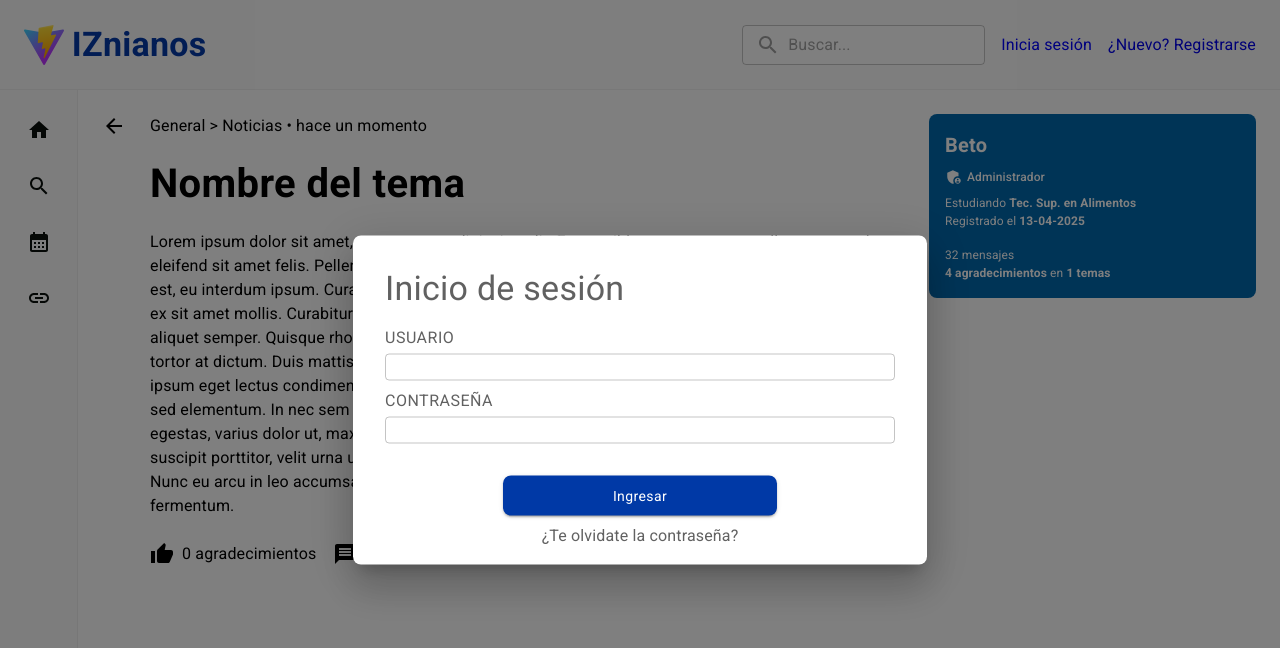
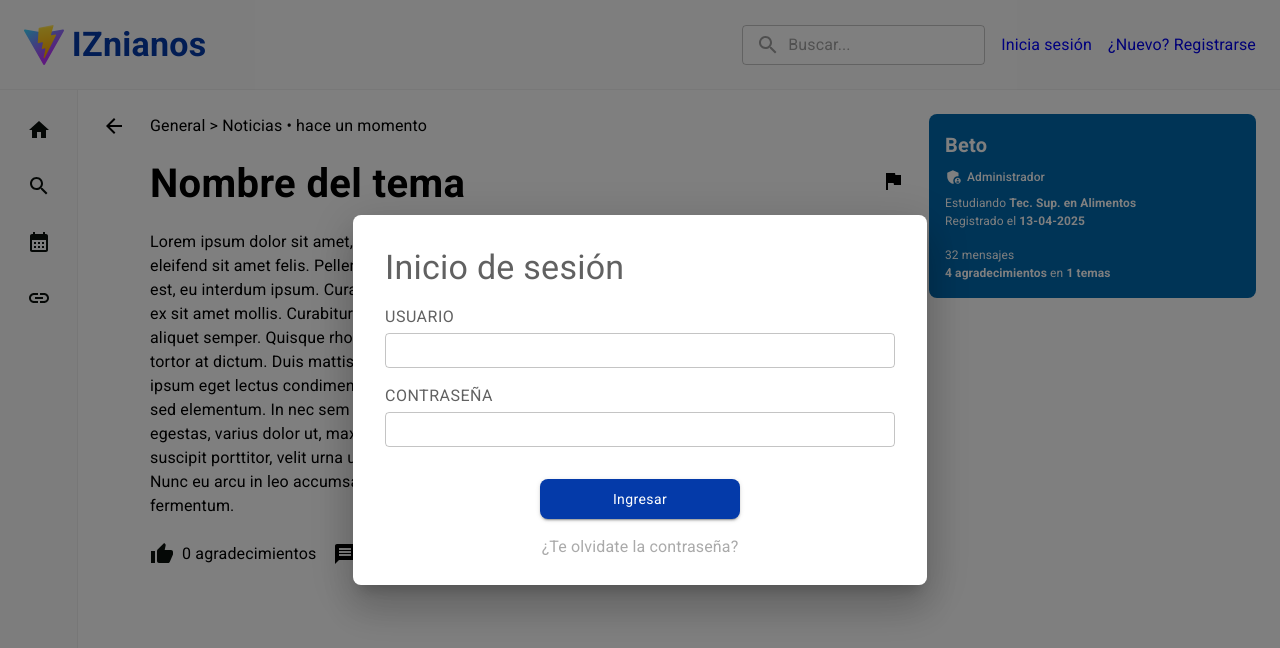
Before and after one commit to 1nazareno1/Front-ALG-3, a React (Vite) app: page /post in a window 1280 px wide. Both pictures are taken after a click on the button "Inicia sesión". Shown: the top 648 px of the page. Built offline with nearby package versions, Linux system fonts and the light colour scheme; some icons are missing.

Commit message:
authSlice, logueo visible en componentes, conexion a API

```diff
--- a/src/components/modals/LoginModal.jsx
+++ b/src/components/modals/LoginModal.jsx
@@ -1,14 +1,33 @@
-import { Modal, Box, TextField, Typography, Button, IconButton } from "@mui/material";
-import React from "react";
+import {
+  Box,
+  Button,
+  CircularProgress,
+  Modal,
+  TextField,
+  Typography,
+} from '@mui/material'
+import CloseIcon from '@mui/icons-material/Close'
+import { useDispatch, useSelector } from 'react-redux'
+import { getUserSession } from '../../redux/slices/authSlice'
+import { useEffect } from 'react'
+import { toast } from 'sonner'
 
+function LoginModal({ open, onClose }) {
+  const { status } = useSelector((state) => state.auth)
+  const dispatch = useDispatch()
 
-import CloseIcon from '@mui/icons-material/Close';
+  const handleLogin = async (username, password) => {
+    try {
+      await dispatch(getUserSession({ username, password })).unwrap()
+      toast.success('Usuario logueado con exito')
+    } catch {}
+  }
 
+  useEffect(() => {
+    if (status == 'succesful') onClose()
+  }, [handleLogin])
 
-
-
-function LoginModal({open, onClose }) {
-    return  (
+  return (
     <Modal open={open} onClose={onClose}>
       <Box
         sx={{
@@ -17,14 +36,24 @@ function LoginModal({open, onClose }) {
           left: '50%',
           transform: 'translate(-50%, -50%)',
           width: 574,
-                height: 329,
+          height: 370,
           bgcolor: 'background.paper',
           boxShadow: 24,
           p: 4,
-                borderRadius: 2
-            }}>
-                <Box sx={{ display: 'flex', justifyContent:'space-between', alignItems: 'center', mb: 2}}>
-                    <Typography variant="h4" color="grey.700" sx={{ fontWeight: 400}}>Inicio de sesión</Typography>
+          borderRadius: 2,
+        }}
+      >
+        <Box
+          sx={{
+            display: 'flex',
+            justifyContent: 'space-between',
+            alignItems: 'center',
+            mb: 2,
+          }}
+        >
+          <Typography variant="h4" color="grey.700" sx={{ fontWeight: 400 }}>
+            Inicio de sesión
+          </Typography>
           <Box
             component="button"
             onClick={onClose}
@@ -35,13 +64,11 @@ function LoginModal({open, onClose }) {
               cursor: 'pointer',
               color: 'grey.700',
               lineHeight: 1,
-                        p:0,
+              p: 0,
             }}
             aria-label="Cerrar"
-
           >
-                       <CloseIcon fontSize="inherit"/>
-
+            <CloseIcon fontSize="inherit" />
           </Box>
         </Box>
         <Typography
@@ -58,14 +85,14 @@ function LoginModal({open, onClose }) {
         <TextField
           variant="outlined"
           fullWidth
-                sx= {{ mb: 1 }}
+          sx={{ mb: 2 }}
           InputProps={{
-                  sx: {height: 27, fontsize: 15}
+            sx: { height: 35, fontsize: 15 },
           }}
         />
 
         <Typography
-                sx= {{
+          sx={{
             fontWeight: 400,
             fontsize: 18,
             color: 'grey.700',
@@ -77,60 +104,63 @@ function LoginModal({open, onClose }) {
         </Typography>
 
         <TextField
-
           type="password"
           variant="outlined"
           fullWidth
           sx={{ mb: 3 }}
           InputProps={{
-                  sx: {height: 27, fontsize: 15}
+            sx: { height: 35, fontsize: 15 },
           }}
-
         />
         <Button
           variant="contained"
           alignItems="center"
-
-                sx= {{
-                  bgcolor: '#0039A6',
+          onClick={() => handleLogin()}
+          sx={(theme) => ({
+            backgroundColor:
+              status == 'loading'
+                ? theme.palette.secondary.dark
+                : theme.palette.primary.main,
             mx: 'auto',
-                  display: 'block',
+            display: 'flex',
             borderRadius: 2,
             height: 40,
-                  width: 274,
-                  mb: 1,
+            width: 200,
+            mb: 2,
             mt: 1,
             fontWeight: 400,
-                  fontsize:18,
+            fontsize: 18,
             textTransform: 'none',
-                  '&:hover': {
-                    bgcolor: '#002f86',
-                  },
-                }}
+          })}
         >
-                  Ingresar
-
+          {status == 'loading' ? (
+            <CircularProgress size={16} color="secondary" />
+          ) : (
+            'Ingresar'
+          )}
         </Button>
 
         <Typography
           component="a"
           href="#"
-                sx={{
-                  color: 'grey.700',
+          sx={(theme) => ({
+            color: theme.palette.secondary.dark,
             fontsize: 10,
             display: 'block',
             textAlign: 'center',
             mt: 1,
             textDecoration: 'none',
-                cursor: 'pointer',}}
+            cursor: 'pointer',
+            transition: 'ease-in .1s',
+            '&:hover': {
+              color: theme.palette.primary.main,
+            },
+          })}
         >
           ¿Te olvidate la contraseña?
         </Typography>
-
       </Box>
-
     </Modal>
   )
-
 }
 export default LoginModal
--- a/src/components/navbar/Barra horizontal/MainNavbar.jsx
+++ b/src/components/navbar/Barra horizontal/MainNavbar.jsx
@@ -1,15 +1,8 @@
 //? Importes de React
 import { useState } from 'react'
-
 //? Importes de Terceros
 import {
   Box,
-  Divider,
-  Drawer,
-  List,
-  ListItem,
-  ListItemIcon,
-  ListItemText,
   TextField,
   Typography,
   useMediaQuery,
@@ -17,16 +10,22 @@ import {
 } from '@mui/material'
 //? Importes propios
 import { Logo } from './Logo'
-import { Menu, Search } from '@mui/icons-material'
+import {
+  Logout,
+  Menu,
+  NotificationImportant,
+  Search,
+} from '@mui/icons-material'
 import LoginModal from '../../modals/LoginModal'
-
 import { MobileNavbar } from './MobileNavbar'
+import { useSelector } from 'react-redux'
 
 export const MainNavbar = () => {
   const [menuOpen, setMenuOpen] = useState(false)
+  const [modalOpen, setLoginOpen] = useState(false)
+  const { isLogged, username } = useSelector((state) => state.auth)
   const theme = useTheme()
   const isDesktop = useMediaQuery(theme.breakpoints.up('lg'))
-  const [modalOpen, setLoginOpen] = useState(false)
 
   return (
     <>
@@ -42,8 +41,14 @@ export const MainNavbar = () => {
         })}
       >
         <Logo />
-        {isDesktop && (
-          <Box sx={{ display: 'flex', alignItems: 'center', gap: 2 }}>
+        {isDesktop ? (
+          <Box
+            sx={{
+              display: 'flex',
+              alignItems: 'center',
+              gap: isLogged ? 7 : 2,
+            }}
+          >
             <TextField
               size="small"
               placeholder="Buscar..."
@@ -53,6 +58,22 @@ export const MainNavbar = () => {
                 startAdornment: <Search sx={{ color: 'grey.500', mr: 1 }} />,
               }}
             />
+            {isLogged ? (
+              <Box display={'flex'} gap={3}>
+                <Typography color="primary">
+                  Hola{' '}
+                  <Typography component={'span'} fontWeight={500}>
+                    {username}
+                  </Typography>
+                </Typography>
+                <NotificationImportant
+                  color="primary"
+                  sx={{ cursor: 'pointer' }}
+                />
+                <Logout color="primary" sx={{ cursor: 'pointer' }} />
+              </Box>
+            ) : (
+              <>
                 <Typography
                   component="button"
                   onClick={() => setLoginOpen(true)}
@@ -68,7 +89,10 @@ export const MainNavbar = () => {
                 >
                   Inicia sesión
                 </Typography>
-            <LoginModal open={modalOpen} onClose={() => setLoginOpen(false)} />
+                <LoginModal
+                  open={modalOpen}
+                  onClose={() => setLoginOpen(false)}
+                />
                 <Typography
                   component={'a'}
                   href="/foro"
@@ -76,8 +100,10 @@ export const MainNavbar = () => {
                 >
                   ¿Nuevo? Registrarse
                 </Typography>
+              </>
+            )}
           </Box>
-        )}
+        ) : null}
         {!isDesktop ? (
           <Box onClick={() => setMenuOpen(!menuOpen)}>
             <Menu color="primary" fontSize={'medium'} />
--- /dev/null
+++ b/src/components/posts/PostTopContent.jsx
@@ -0,0 +1,67 @@
+import { Box, Tooltip, Typography } from '@mui/material'
+import { Flag } from '@mui/icons-material'
+import { UserCardModalComponent } from './UserCardModalComponent'
+import { getTimeAgoFromString } from '../../utils/Commons'
+
+export const PostTopContent = ({
+  postData,
+  setUserModalOpen,
+  upLg,
+  userModalOpen,
+}) => {
+  return (
+    <>
+      <Box>
+        <Typography>{`General > Noticias • ${getTimeAgoFromString(
+          postData.date
+        )}`}</Typography>{' '}
+        {!upLg ? (
+          <UserCardModalComponent
+            career={'Tec. Sup. en Alimentos'}
+            likeCount={4}
+            messageCount={32}
+            open={userModalOpen}
+            postCount={1}
+            registerDate={new Date()}
+            setOpen={setUserModalOpen}
+            title={'Administrador'}
+            username={'Beto'}
+          />
+        ) : null}
+      </Box>
+      <Box
+        display={'flex'}
+        justifyContent={'space-between'}
+        alignItems={'center'}
+      >
+        <Typography
+          fontSize={'40px'}
+          fontWeight={700}
+          sx={(theme) => ({
+            lineHeight: 1.1,
+            [theme.breakpoints.down('lg')]: {
+              lineHeight: 1,
+              fontSize: '32px',
+            },
+          })}
+        >
+          {postData.title}
+        </Typography>{' '}
+        <Tooltip placement={'top'} title="Denunciar post">
+          <Box
+            sx={(theme) => ({
+              cursor: 'pointer',
+              transition: 'ease-in .1s',
+              '&:hover': {
+                color: theme.palette.error.main,
+                marginBottom: theme.spacing(1),
+              },
+            })}
+          >
+            <Flag />
+          </Box>
+        </Tooltip>
+      </Box>
+    </>
+  )
+}
--- a/src/components/posts/UserCardComponent.jsx
+++ b/src/components/posts/UserCardComponent.jsx
@@ -37,7 +37,7 @@ export const UserCardComponent = ({
       </Typography>
       <Box display={'flex'} my={1} gap={0.5} alignItems={'center'}>
         {title == 'Administrador' || title == 'Moderador' ? (
-          <Tooltip title={`Este usuario es ${title}`}>
+          <Tooltip placement={'top'} title={`Este usuario es ${title}`}>
             <AdminPanelSettings
               sx={(theme) => ({
                 color: theme.palette.common.white,
--- a/src/components/posts/UserCardModalComponent.jsx
+++ b/src/components/posts/UserCardModalComponent.jsx
@@ -54,7 +54,7 @@ export const UserCardModalComponent = ({
           </Box>
           <Box display={'flex'} my={1} gap={0.5} alignItems={'center'}>
             {title == 'Administrador' || title == 'Moderador' ? (
-              <Tooltip title={`Este usuario es ${title}`}>
+              <Tooltip placement={'top'} title={`Este usuario es ${title}`}>
                 <AdminPanelSettings
                   sx={(theme) => ({
                     color: theme.palette.common.black,
--- a/src/main.jsx
+++ b/src/main.jsx
@@ -3,11 +3,13 @@ import { createRoot } from 'react-dom/client'
 import { StrictMode } from 'react'
 import App from './App.jsx'
 import { Providers } from './redux/Providers.jsx'
+import { Toaster } from 'sonner'
 
 createRoot(document.getElementById('root')).render(
   <StrictMode>
     <Providers>
       <App />
     </Providers>
+    <Toaster richColors position="bottom-right" expand />
   </StrictMode>
 )
--- a/src/pages/home/ForumPostPage.jsx
+++ b/src/pages/home/ForumPostPage.jsx
@@ -1,22 +1,25 @@
+import { ArrowBack, Message, ThumbUp } from '@mui/icons-material'
+import { Box, CircularProgress, Typography } from '@mui/material'
+import { PostTopContent } from '../../components/posts/PostTopContent'
 import { useEffect, useState } from 'react'
-import { ArrowBack, Message, ThumbUp } from '@mui/icons-material'
 import { UserCardComponent } from '../../components/posts/UserCardComponent'
-import { Box, CircularProgress, Typography } from '@mui/material'
-import { getTimeAgoFromString } from '../../utils/Commons'
 import { useWindowSize } from '../../hooks/useWindowSize'
-import { UserCardModalComponent } from '../../components/posts/UserCardModalComponent'
+import { useSelector } from 'react-redux'
 
 export const ForumPostPage = () => {
   const [loading, setLoading] = useState(true)
   const [postData, setPostData] = useState({})
   const [userModalOpen, setUserModalOpen] = useState(false)
+  const [userLike, setUserLike] = useState(false)
+  const { userID: id } = useSelector((state) => state.auth)
   const { upLg } = useWindowSize()
 
   useEffect(() => {
     setTimeout(() => {
+      const userLiked = Math.random() < 0.5 ? [1] : []
       setPostData({
         answers: 0,
-        likes: 0,
+        likes: userLiked,
         title: 'Nombre del tema',
         body: `Lorem ipsum dolor sit amet, consectetur adipiscing elit. Fusce
               nibh sem, cursus ac pellentesque vel, eleifend sit amet felis.
@@ -45,6 +48,12 @@ export const ForumPostPage = () => {
     }, 1000)
   }, [])
 
+  useEffect(() => {
+    if (postData.likes && postData.likes.includes(id)) {
+      setUserLike(true)
+    }
+  }, [id, postData])
+
   return (
     <Box
       sx={(theme) => ({
@@ -54,6 +63,7 @@ export const ForumPostPage = () => {
         [theme.breakpoints.down('lg')]: {
           gap: theme.spacing(2),
           margin: theme.spacing(2),
+          marginRight: theme.spacing(4),
         },
       })}
     >
@@ -72,42 +82,23 @@ export const ForumPostPage = () => {
               minWidth: '55%',
             })}
           >
-            <Box>
-              <Typography>{`General > Noticias • ${getTimeAgoFromString(
-                postData.date
-              )}`}</Typography>{' '}
-              {!upLg ? (
-                <UserCardModalComponent
-                  career={'Tec. Sup. en Alimentos'}
-                  likeCount={4}
-                  messageCount={32}
-                  open={userModalOpen}
-                  postCount={1}
-                  registerDate={new Date()}
-                  setOpen={setUserModalOpen}
-                  title={'Administrador'}
-                  username={'Beto'}
-                />
-              ) : null}
-            </Box>
-            <Typography
-              fontSize={'40px'}
-              fontWeight={700}
-              sx={(theme) => ({
-                lineHeight: 1.1,
-                [theme.breakpoints.down('lg')]: {
-                  lineHeight: 1,
-                  fontSize: '32px',
-                },
-              })}
-            >
-              {postData.title}
-            </Typography>{' '}
+            <PostTopContent
+              postData={postData}
+              setUserModalOpen={setUserModalOpen}
+              upLg={upLg}
+              userModalOpen={userModalOpen}
+            />
             <Typography>{postData.body}</Typography>
             <Box display={'flex'} gap={2}>
               <Box display={'flex'} gap={1} alignItems={'center'}>
-                <ThumbUp sx={theme => ({ })} />
-                <Typography>{postData.likes} agradecimientos</Typography>
+                <ThumbUp
+                  sx={(theme) => ({
+                    color: userLike
+                      ? theme.palette.primary.main
+                      : theme.palette.primary.dark,
+                  })}
+                />
+                <Typography>{postData.likes.length} agradecimientos</Typography>
               </Box>
               <Box display={'flex'} gap={1} alignItems={'center'}>
                 <Message />
--- /dev/null
+++ b/src/redux/slices/authSlice.jsx
@@ -0,0 +1,62 @@
+// Importes de terceros
+import axios from 'axios'
+import { createAsyncThunk, createSlice } from '@reduxjs/toolkit'
+import { toast } from 'sonner'
+
+const initialState = {
+  isLogged: false,
+  status: 'idle',
+  token: null,
+  userID: null,
+  username: null,
+}
+
+export const getUserSession = createAsyncThunk(
+  'users/getUserSession',
+  async (username, password) => {
+    try {
+      const res = await axios.get(
+        `https://backend-algiii.onrender.com/api/user/1`
+        // {
+        //   headers: {
+        //     Accept: '*/*',
+        //     'User-Agent': 'Thunder Client (https://www.thunderclient.com)',
+        //   },
+        // }
+      )
+      return res.data
+      const data = { id: 1, token: Math.random() }
+      await new Promise((resolve) => setTimeout(resolve, 4000))
+      return data
+    } catch {
+      toast.error(`ERROR: No se pudo conectar el usuario`)
+    }
+  }
+)
+
+const authSlice = createSlice({
+  name: 'auth',
+  initialState: initialState,
+  reducers: {},
+  extraReducers: (builder) => {
+    // getUserSession
+    builder.addCase(getUserSession.pending, (state) => {
+      state.status = 'loading'
+    }),
+      builder.addCase(getUserSession.rejected, (state) => {
+        state.isLogged = false
+        state.token = null
+        state.status = 'rejected'
+      }),
+      builder.addCase(getUserSession.fulfilled, (state, { payload }) => {
+        console.log(payload)
+        // state.token = payload.token * 1000000
+        // state.isLogged = true
+        // state.userID = 1
+        // state.username = 'UsuarioPrueba'
+        // state.status = 'succesful'
+      })
+  },
+})
+
+export default authSlice.reducer
--- a/src/redux/store.jsx
+++ b/src/redux/store.jsx
@@ -2,6 +2,7 @@
 import { configureStore } from '@reduxjs/toolkit'
 // Importes propios
 import usersSlice from './slices/usersSlice'
+import authSlice from './slices/authSlice'
 
 const store = configureStore({
   devTools: true,
@@ -11,6 +12,7 @@ const store = configureStore({
     }),
   reducer: {
     usuarios: usersSlice,
+    auth: authSlice,
   },
 })
 
--- a/src/theme/Theme.jsx
+++ b/src/theme/Theme.jsx
@@ -17,7 +17,7 @@ export const theme = createTheme({
   palette: {
     type: 'light',
     error: {
-      main: '#EE6055',
+      main: '#eb483cff',
     },
     primary: {
       main: '#043AA9',
```
Lines whose indentation alone changed are shown as unchanged.
